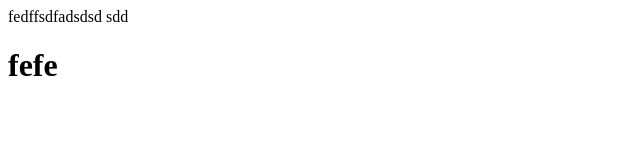
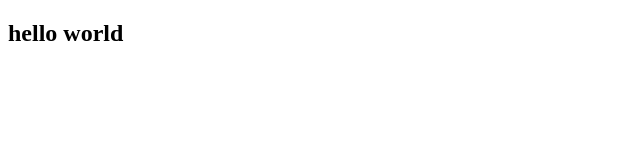
Before and after one commit to iswaar/website, a plain HTML site: page index.html in a window 1280 px wide. Shown: the whole page, without its empty margins (0-640 px from the left). Drawn offline with Linux system fonts and the light colour scheme.

Commit message:
modified:   index.html

```diff
--- a/index.html
+++ b/index.html
@@ -6,8 +6,6 @@
     <title>Document</title>
 </head>
 <body>
-    fedffsdfadsdsd
-    sdd
-    <h1>fefe</h1>
+    <h2>hello world</h2>
 </body>
 </html>
```
